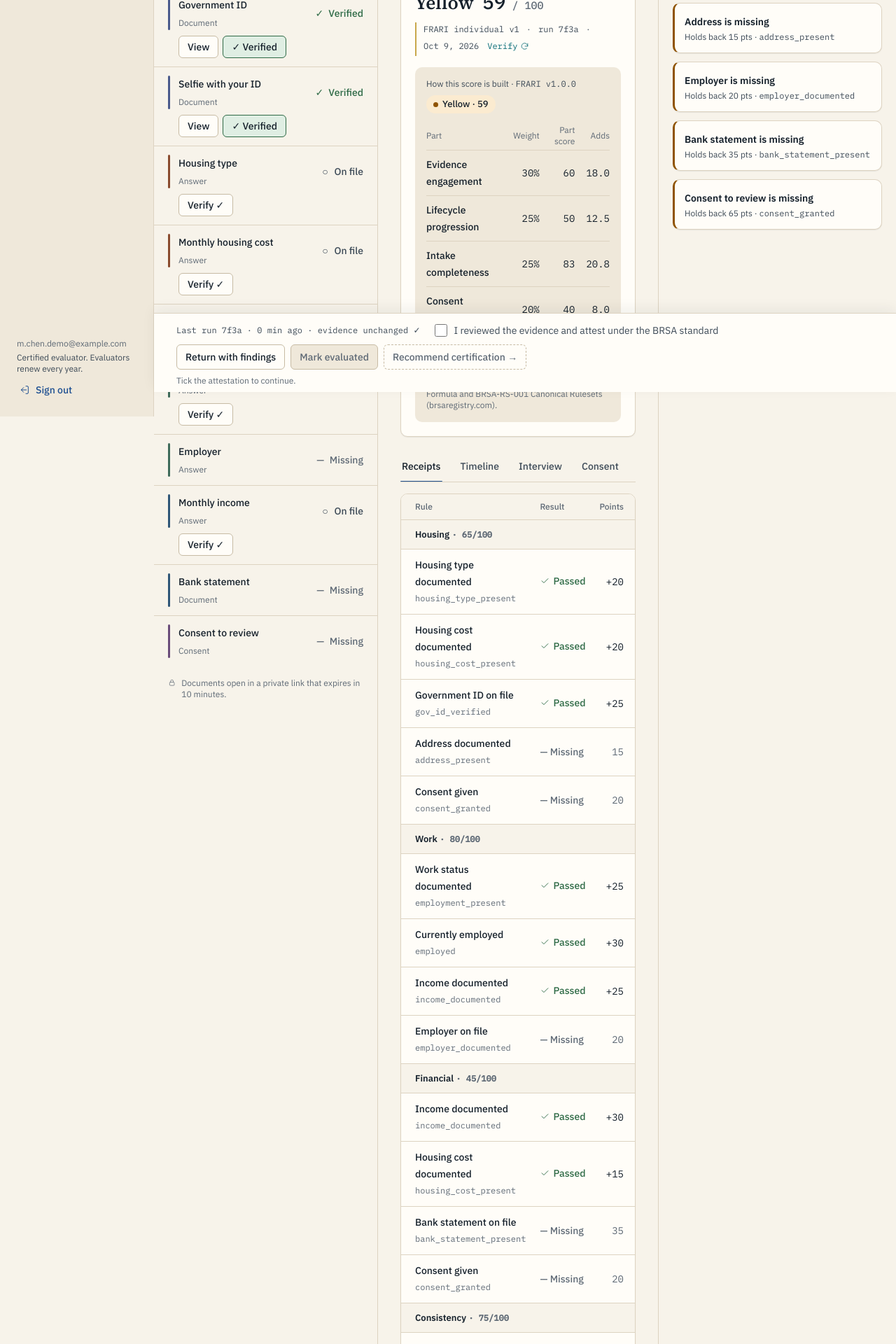
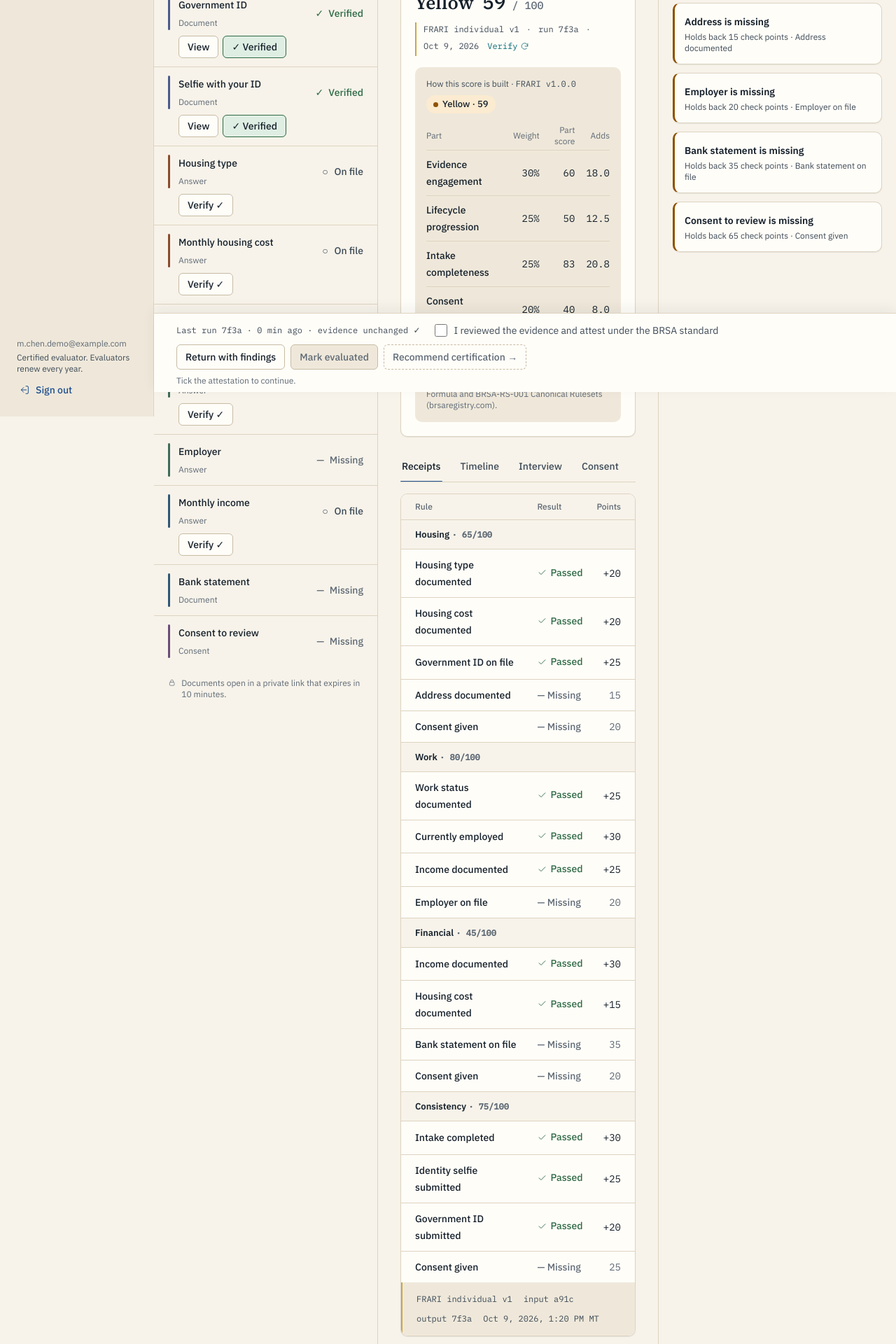
Before and after one commit to cken1977-create/legacyline-web, a Next.js app in the folder legacyline-ui/: page /review/demo in a window 1280 px wide. Shown: the part 240-2160 px from the top of the page at 70% size. Built offline with nearby package versions, Linux system fonts and the light colour scheme.

Commit message:
Viewer screens: plain-English rule and ruleset names
Reading room, Verify, organization rating, program page and report no longer
show raw keys (consent_granted, frari_individual_v1, obr-organizational-v1.0.0,
frari-individual-v1.0.0, frari_organization_v1). Sample data only.

```diff
--- a/legacyline-ui/app/_components/program/ObrRating.tsx
+++ b/legacyline-ui/app/_components/program/ObrRating.tsx
@@ -13,7 +13,7 @@ export default function ObrRating({ passed, assessedOn, expiresOn, renewalOpens,
       <div className="ao-card mt-3 p-5">
         <div className="flex flex-wrap items-baseline justify-between gap-3">
           <p className="flex items-baseline gap-3"><span className="ao-serif" style={{ fontSize: 28, fontWeight: 600 }}>{band.label}</span><span className="ao-mono" style={{ fontSize: 28 }}>{r.composite}<span style={{ fontSize: 15, color: "var(--ink-3)" }}> / 100</span></span></p>
-          <span className="ao-meta">Rated {assessedOn}{expiresOn ? <> · <strong style={{ color: "var(--ink)" }}>valid until {expiresOn}</strong></> : null} · <span className="ao-mono">{OBR.id}</span></span>
+          <span className="ao-meta">Rated {assessedOn}{expiresOn ? <> · <strong style={{ color: "var(--ink)" }}>valid until {expiresOn}</strong></> : null} · <span>{OBR.label}</span></span>
         </div>
         <div className="mt-4 grid gap-4 md:grid-cols-2">
           {r.areas.map((a) => (
--- a/legacyline-ui/app/demo/program/page.tsx
+++ b/legacyline-ui/app/demo/program/page.tsx
@@ -30,7 +30,7 @@ export default function ProgramPage() {
         </section>
 
         <section className="mt-8" aria-labelledby="person">
-          <h2 id="person" className="ao-h2">A person&apos;s readiness score <span className="ao-mono ao-meta">{FRARI_INDIVIDUAL.id}</span></h2>
+          <h2 id="person" className="ao-h2">A person&apos;s readiness score <span className="ao-meta">{FRARI_INDIVIDUAL.label}</span></h2>
           <p className="ao-body-2 mt-2">Four parts, each scored 0–100, then weighted. Same inputs always give the same score.</p>
           <div className="ao-card mt-3" style={{ overflowX: "auto", padding: 0 }}>
             <table style={{ width: "100%", borderCollapse: "collapse", fontSize: 15 }}>
@@ -61,7 +61,7 @@ export default function ProgramPage() {
         </section>
 
         <section className="mt-8" aria-labelledby="org">
-          <h2 id="org" className="ao-h2">An organization&apos;s readiness rating <span className="ao-mono ao-meta">{OBR.id}</span></h2>
+          <h2 id="org" className="ao-h2">An organization&apos;s readiness rating <span className="ao-meta">{OBR.label}</span></h2>
           <p className="ao-body-2 mt-2">Four areas, each scored 0–100 from documented items, then weighted. Same Green, Yellow and Red thresholds as for people.</p>
           <div className="mt-3 grid gap-3 sm:grid-cols-2">
             {OBR_AREAS.map((a) => (
--- a/legacyline-ui/app/review/ReadingRoom.tsx
+++ b/legacyline-ui/app/review/ReadingRoom.tsx
@@ -8,7 +8,7 @@ import { type FrariInputs, frariScore } from "../../lib/program";
 import FrariPanel from "../_components/program/FrariPanel";
 import { STAFF_EMAIL_KEY } from "../../lib/api";
 import { CoreError, core, hasStaffSession, signOut as endSession } from "../../lib/core";
-import { DOMAIN_LABEL, RULE_LABEL, RULES, type Run, compositeOf, fmtMT, shortHash } from "../../lib/frari";
+import { DOMAIN_LABEL, RULES, ruleLabel, rulesetLabel, type Run, compositeOf, fmtMT, shortHash } from "../../lib/frari";
 import { deriveSlots, type SlotState } from "../../lib/record";
 import { BandChip, DemoBanner, Hallmark, type HallmarkState, StatusWord, Wordmark } from "../_components/assay";
 import { IconArrowRight, IconBook, IconCheck, IconChevron, IconClock, IconFlag, IconLock, IconLogout, IconQueue, IconRefresh, IconSearch, TierGlyph } from "../_components/assay/icons";
@@ -278,7 +278,7 @@ function CaseView({ c, demo, reviewer, onBack, onChanged }: { c: Case; demo?: Ro
         const run = d!.run!;
         await core(`/participants/${c.id}/evaluation`, { method: "POST", body: JSON.stringify({
           submit: true,
-          domain_scores: run.dimension_scores.map((x) => ({ domain: x.domain, score: x.score, notes: `FRARI ${run.ruleset_version} run ${shortHash(run.output_hash)}` })),
+          domain_scores: run.dimension_scores.map((x) => ({ domain: x.domain, score: x.score, notes: `${rulesetLabel(run.ruleset_version)} run ${shortHash(run.output_hash)}` })),
           doc_checklist: slots.filter((s) => verified.has(s.key) && s.status !== "missing").map((s) => ({ document: s.key, item: s.label, verified: true, checked: true, notes: "Verified in Reading Room" })),
           narrative_notes: findings,
           recommended_next: kind === "recommend" ? "certification" : "evaluated",
@@ -358,7 +358,7 @@ function CaseView({ c, demo, reviewer, onBack, onChanged }: { c: Case; demo?: Ro
             {slots.filter((s) => s.status === "missing").map((s) => (
               <li key={s.key} className="ao-card p-3.5" style={{ borderLeft: "3px solid var(--amber)" }}>
                 <p style={{ fontSize: 14, fontWeight: 600 }}>{s.label} is missing</p>
-                <p className="ao-meta mt-0.5" style={{ color: "var(--ink-2)" }}>Holds back {s.points} pts · <span className="ao-mono">{s.rules[0]}</span></p>
+                <p className="ao-meta mt-0.5" style={{ color: "var(--ink-2)" }}>Holds back {s.points} check points · {ruleLabel(s.rules[0])}</p>
               </li>
             ))}
             {!demo && (
@@ -473,7 +473,7 @@ function Receipts({ run, fresh, loading }: { run: Run | null; fresh: Set<string>
               </tr>
               {rows.map(({ r, ok }) => (
                 <tr key={dm.domain + r} className={fresh.has(r) ? "ao-highlight" : ""} style={{ borderTop: "1px solid var(--linen)" }}>
-                  <td className="px-5 py-2.5"><div style={{ fontWeight: 500 }}>{RULE_LABEL[r] ?? r}</div><div className="ao-mono" style={{ fontSize: 12, color: "var(--ink-3)" }}>{r}</div></td>
+                  <td className="px-5 py-2.5"><div style={{ fontWeight: 500 }}>{ruleLabel(r)}</div></td>
                   <td className="py-2.5" style={{ color: ok ? "var(--pine)" : "var(--ink-3)", fontWeight: 500, whiteSpace: "nowrap" }}>{ok ? <span className="inline-flex items-center gap-1"><IconCheck size={15} />Passed</span> : "— Missing"}</td>
                   <td className="ao-mono px-5 py-2.5 text-right" style={{ color: ok ? "var(--ink)" : "var(--ink-3)" }}>{ok ? "+" : ""}{RULES[r]?.domains[dm.domain] ?? "—"}</td>
                 </tr>
@@ -483,7 +483,7 @@ function Receipts({ run, fresh, loading }: { run: Run | null; fresh: Set<string>
         })}
       </table>
       <div className="ao-mono flex flex-wrap gap-x-4 gap-y-1 px-5 py-3" style={{ fontSize: 12, color: "var(--ink-2)", background: "var(--vellum)", borderLeft: "2px solid var(--seal)" }}>
-        <span>{run.ruleset_version}</span><span>input {shortHash(run.input_event_hash)}</span><span>output {shortHash(run.output_hash)}</span><span>{fmtMT(run.computed_at, true)}</span>
+        <span>{rulesetLabel(run.ruleset_version)}</span><span>input {shortHash(run.input_event_hash)}</span><span>output {shortHash(run.output_hash)}</span><span>{fmtMT(run.computed_at, true)}</span>
       </div>
     </div>
   );
--- a/legacyline-ui/app/verify/VerifyView.tsx
+++ b/legacyline-ui/app/verify/VerifyView.tsx
@@ -5,7 +5,7 @@ import { useEffect, useRef, useState } from "react";
 import { BANDS } from "../../lib/bands";
 import { BRAND } from "../../lib/brand";
 import { core } from "../../lib/core";
-import { fmtMT } from "../../lib/frari";
+import { fmtMT, rulesetLabel } from "../../lib/frari";
 import { Wordmark } from "../_components/assay";
 import { IconSearch, IconShield } from "../_components/assay/icons";
 
@@ -72,7 +72,7 @@ export default function Verify({ demo }: { demo?: Record<string, Result> }) {
               {([["Registry ID", <span key="rid" style={{ whiteSpace: "nowrap" }}>{r.registry_id}</span>, true],
                 ["Stage", STATE[r.status] ?? r.status, false],
                 ["Checked", r.as_of ? fmtMT(r.as_of, true) : "—", false],
-                ["Hallmark", r.output_hash_short ? <><span style={{ whiteSpace: "nowrap" }}>run {r.output_hash_short} ·</span>{" "}<span style={{ whiteSpace: "nowrap" }}>{r.ruleset_version}</span></> : "—", true]] as [string, React.ReactNode, boolean][]).map(([k, v, mono]) => (
+                ["Hallmark", r.output_hash_short ? <><span style={{ whiteSpace: "nowrap" }}>run {r.output_hash_short} ·</span>{" "}<span style={{ whiteSpace: "nowrap" }}>{rulesetLabel(r.ruleset_version)}</span></> : "—", true]] as [string, React.ReactNode, boolean][]).map(([k, v, mono]) => (
                 <div key={k} className="px-6 py-4"><dt className="ao-meta">{k}</dt><dd className={mono ? "ao-mono" : ""} style={{ fontSize: 14, fontWeight: 500, marginTop: 2, overflowWrap: "break-word" }}>{v}</dd></div>
               ))}
             </dl>
--- a/legacyline-ui/lib/program.ts
+++ b/legacyline-ui/lib/program.ts
@@ -135,7 +135,7 @@ export const OBR = {
   id: "obr-organizational-v1.0.0",
   label: "OBR organizational v1.0.0",
   formula: "score = leadership × 0.30 + staff × 0.25 + policy × 0.25 + financial × 0.20",
-  source: "BRSA-RS-001 (weights and area definitions); area points from frari_organization_v1 rules (legacyline-core migration 046)",
+  source: "BRSA-RS-001 (weights and area definitions); area points from the published organization rules, version 1",
 };
 export const OBR_AREAS: { key: ObrAreaKey; label: string; weight: number; meaning: string; rules: { id: string; label: string; points: number }[] }[] = [
   { key: "leadership", label: "Leadership & governance", weight: 0.30, meaning: "Leadership, board structure, governance documents and decision-making accountability.", rules: [
```
